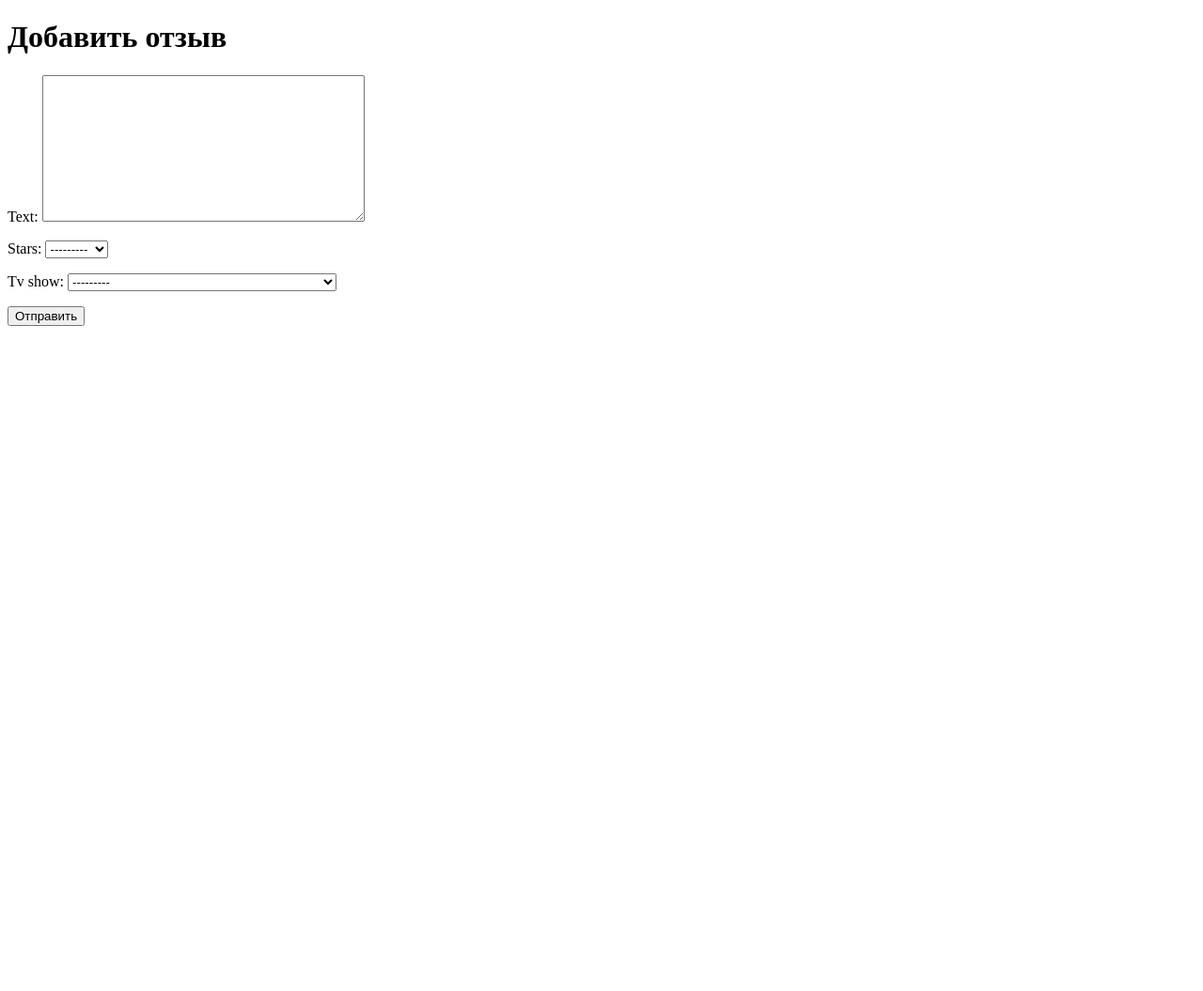
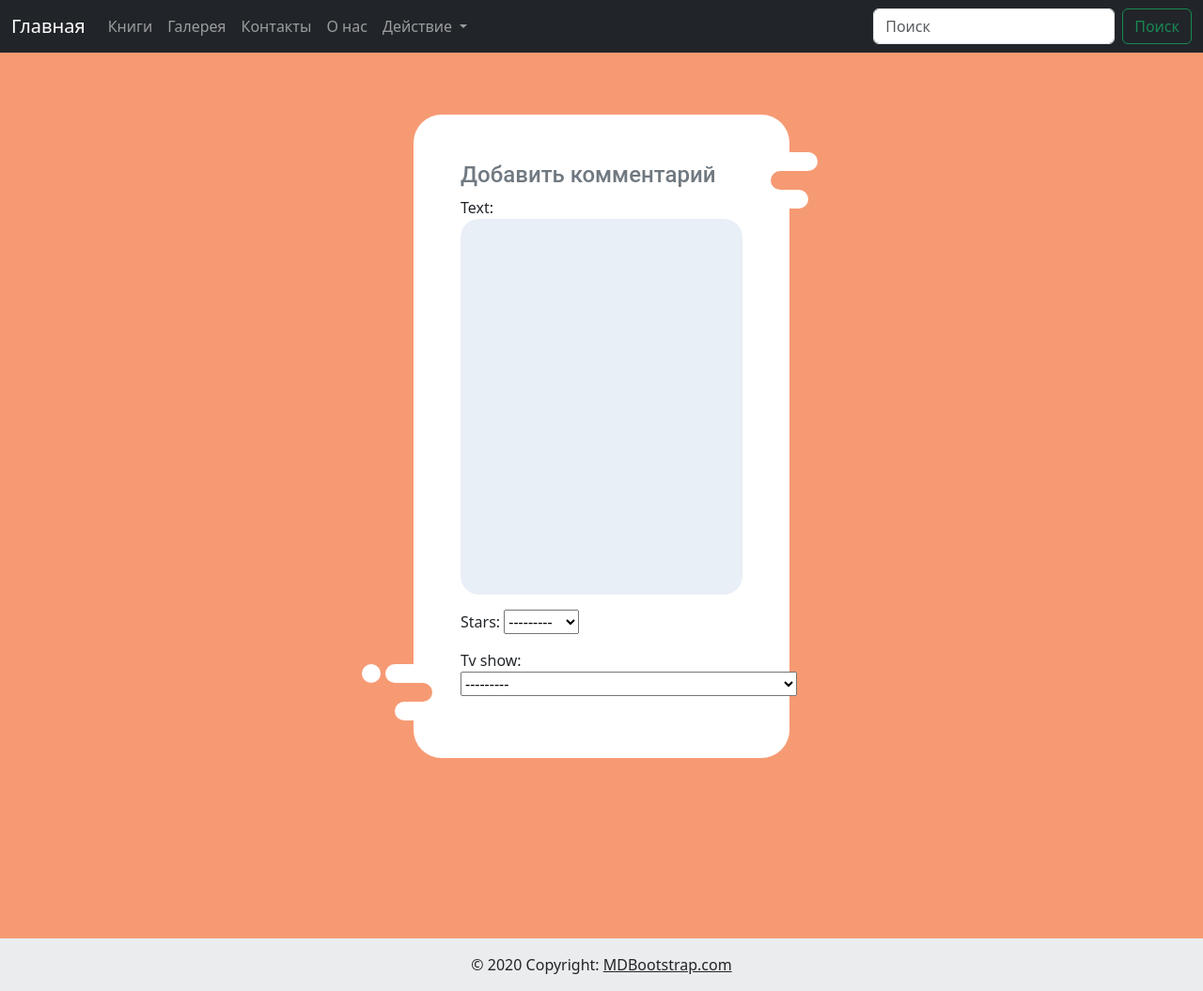
Before and after one commit to Maksat474/Maks6970, a Django app: page /create_review/ in a window 1280 px wide. Shown: the whole page at 94% size. Before the commit the page ends 347 px from the top, so only its background shows below. Run offline with Django 3.2, Linux system fonts and the light colour scheme; data comes from the database, SQL or seed files in the repository; both versions use the stored data as it was after the commit.

Commit message:
Сверстал приложение

```diff
--- /dev/null
+++ b/static/css/create_form.css
@@ -0,0 +1,92 @@
+* {
+   box-sizing: border-box;
+}
+body {
+   background: #f69a73;
+}
+.decor {
+   position: relative;
+   max-width: 400px;
+   margin: 50px auto 0;
+   background: white;
+   border-radius: 30px;
+}
+.form-left-decoration, .form-right-decoration {
+   content: "";
+   position: absolute;
+   width: 50px;
+   height: 20px;
+   background: #f69a73;
+   border-radius: 20px;
+}
+.form-left-decoration {
+   bottom: 60px;
+   left: -30px;
+}
+.form-right-decoration {
+   top: 60px;
+   right: -30px;
+}
+.form-left-decoration:before, .form-left-decoration:after, .form-right-decoration:before, .form-right-decoration:after {
+   content: "";
+   position: absolute;
+   width: 50px;
+   height: 20px;
+   border-radius: 30px;
+   background: white;
+}
+.form-left-decoration:before {
+   top: -20px;
+}
+.form-left-decoration:after {
+   top: 20px;
+   left: 10px;
+}
+.form-right-decoration:before {
+   top: -20px;
+   right: 0;
+}
+.form-right-decoration:after {
+   top: 20px;
+   right: 10px;
+}
+.circle {
+   position: absolute;
+   bottom: 80px;
+   left: -55px;
+   width: 20px;
+   height: 20px;
+   border-radius: 50%;
+   background: white;
+}
+.form-inner {
+   padding: 50px;
+}
+.form-inner input, .form-inner textarea {
+   display: block;
+   width: 100%;
+   padding: 0 20px;
+   margin-bottom: 10px;
+   background: #E9EFF6;
+   line-height: 40px;
+   border-width: 0;
+   border-radius: 20px;
+   font-family: 'Roboto', sans-serif;
+}
+.form-inner input[type="submit"] {
+   margin-top: 30px;
+   background: #f69a73;
+   border-bottom: 4px solid #d87d56;
+   color: white;
+   font-size: 14px;
+}
+.form-inner textarea {
+   resize: none;
+}
+.form-inner h3 {
+   margin-top: 0;
+   font-family: 'Roboto', sans-serif;
+   font-weight: 500;
+   font-size: 24px;
+   color: #707981;
+}
--- a/templates/tv_show/crud/create_review.html
+++ b/templates/tv_show/crud/create_review.html
@@ -1,15 +1,16 @@
-<!DOCTYPE html>
-<html lang="en">
-<head>
-    <meta charset="UTF-8">
-    <title>CreateReview</title>
-</head>
-<body>
-<h1>Добавить отзыв</h1>
-<form method="post" enctype="multipart/form-data">
-    {% csrf_token %}
-    {{ form.as_p }}
-    <button type="submit">Отправить</button>
+
+{% load static %}
+{% include 'tv_show/header.html' %}
+<link rel="stylesheet" href="{% static 'css/create_form.css'%}">
+<form class="decor" action="/create_tvshow/" method="post" enctype="multipart/form-data">
+    <div class="form-left-decoration"></div>
+    <div class="form-right-decoration"></div>
+    <div class="circle"></div>
+    <div class="form-inner">
+        <h3>Добавить комментарий</h3>
+        {% csrf_token %}
+        {{form.as_p}}
+    </div>
 </form>
-</body>
-</html>
+<br><br><br><br><br><br><br><br>
+{% include 'tv_show/footer.html' %}
--- /dev/null
+++ b/templates/tv_show/footer.html
@@ -0,0 +1,8 @@
+<footer class="bg-body-tertiary text-center text-lg-start">
+  <!-- Copyright -->
+  <div class="text-center p-3" style="background-color: rgba(0, 0, 0, 0.05);">
+    © 2020 Copyright:
+    <a class="text-body" href="https://mdbootstrap.com/">MDBootstrap.com</a>
+  </div>
+  <!-- Copyright -->
+</footer>
--- /dev/null
+++ b/templates/tv_show/header.html
@@ -0,0 +1,56 @@
+<!doctype html>
+<html lang="en">
+<head>
+    <meta charset="UTF-8">
+    <meta name="viewport"
+          content="width=device-width, user-scalable=no, initial-scale=1.0, maximum-scale=1.0, minimum-scale=1.0">
+    <meta http-equiv="X-UA-Compatible" content="ie=edge">
+    <title>TVShow.kg</title>
+    <link href="https://cdn.jsdelivr.net/npm/bootstrap@5.3.2/dist/css/bootstrap.min.css" rel="stylesheet" integrity="sha384-T3c6CoIi6uLrA9TneNEoa7RxnatzjcDSCmG1MXxSR1GAsXEV/Dwwykc2MPK8M2HN" crossorigin="anonymous">
+    <script src="https://cdn.jsdelivr.net/npm/bootstrap@5.3.2/dist/js/bootstrap.bundle.min.js" integrity="sha384-C6RzsynM9kWDrMNeT87bh95OGNyZPhcTNXj1NW7RuBCsyN/o0jlpcV8Qyq46cDfL" crossorigin="anonymous"></script>
+</head>
+<body>
+<nav class="navbar navbar-expand-lg navbar-dark bg-dark fixed-top">
+  <div class="container-fluid">
+    <a class="navbar-brand" href="/">Главная</a>
+    <button class="navbar-toggler" type="button" data-bs-toggle="collapse" data-bs-target="#navbarSupportedContent" aria-controls="navbarSupportedContent" aria-expanded="false" aria-label="Переключатель навигации">
+      <span class="navbar-toggler-icon"></span>
+    </button>
+    <div class="collapse navbar-collapse" id="navbarSupportedContent">
+      <ul class="navbar-nav me-auto mb-2 mb-lg-0">
+        <li class="nav-item">
+          <a class="nav-link" href="books/">Книги</a>
+        </li>
+
+        <li class="nav-item">
+          <a class="nav-link" href="#">Галерея</a>
+        </li>
+
+        <li class="nav-item">
+          <a class="nav-link" href="#">Контакты</a>
+        </li>
+
+        <li class="nav-item">
+          <a class="nav-link" href="#">О нас</a>
+        </li>
+
+        <li class="nav-item dropdown">
+          <a class="nav-link dropdown-toggle" href="#" role="button" data-bs-toggle="dropdown" aria-expanded="false">
+            Действие
+          </a>
+          <ul class="dropdown-menu">
+            <li><a class="dropdown-item" href="/create_tvshow/">Добавить тв шоу</a></li>
+            <li><a class="dropdown-item" href="/create_review/">Добавить комментарий</a></li>
+            <li><hr class="dropdown-divider"></li>
+            <li><a class="dropdown-item" href="/admin/">Перейти в Админ</a></li>
+          </ul>
+        </li>
+      </ul>
+      <form class="d-flex" role="search">
+        <input class="form-control me-2" type="search" placeholder="Поиск" aria-label="Поиск">
+        <button class="btn btn-outline-success" type="submit">Поиск</button>
+      </form>
+    </div>
+  </div>
+</nav>
+<br><br><br>
```
Also changed, not shown: static/css/style.css (added, +10 -0 lines), templates/books.html (+2 -9 lines), templates/tv_show/crud/create_tvshow.html (+13 -14 lines), templates/tv_show/crud/edit_tvshow.html (+13 -14 lines), templates/tv_show/tvshow_detail.html (+9 -10 lines), templates/tv_show/tvshow_list.html (+17 -25 lines), db.sqlite3.
